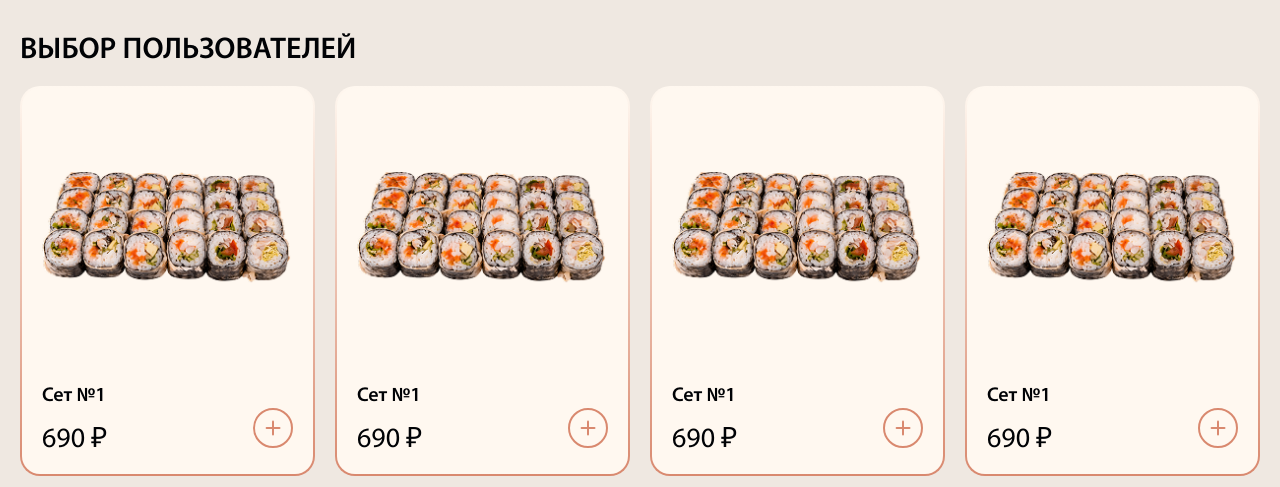
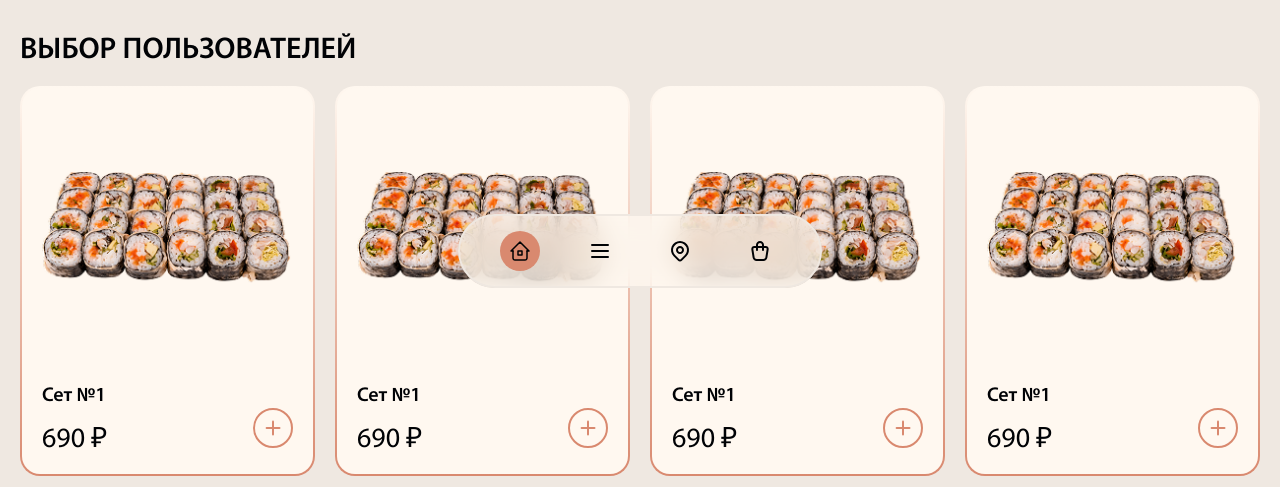
Before and after one commit to nelicepriatniy/inyan, a PHP site: page / in a window 1280 px wide. Shown: the part 462-949 px from the top of the page. Run offline with PHP 8.4, Linux system fonts and the light colour scheme.

Commit message:
first commit

```diff
--- a/index.html
+++ b/index.html
@@ -224,6 +224,43 @@
     </div>
   </footer>
 
+  <div class="btm-menu">
+    <a href="" class="item active ">
+      <svg width="24" height="24" viewBox="0 0 24 24" fill="none" xmlns="http://www.w3.org/2000/svg">
+        <path d="M5 12H3L12 3L21 12H19" stroke="#000205" stroke-width="1.5" stroke-linecap="round"
+          stroke-linejoin="round" />
+        <path
+          d="M5 12V19C5 19.5304 5.21071 20.0391 5.58579 20.4142C5.96086 20.7893 6.46957 21 7 21H17C17.5304 21 18.0391 20.7893 18.4142 20.4142C18.7893 20.0391 19 19.5304 19 19V12"
+          stroke="#000205" stroke-width="1.5" stroke-linecap="round" stroke-linejoin="round" />
+        <path d="M10 12H14V16H10V12Z" stroke="#000205" stroke-width="1.5" stroke-linecap="round"
+          stroke-linejoin="round" />
+      </svg>
+    </a>
+    <a href="" class="item">
+      <svg width="24" height="24" viewBox="0 0 24 24" fill="none" xmlns="http://www.w3.org/2000/svg">
+        <path d="M4 6H20M4 12H20M4 18H20" stroke="#000205" stroke-width="2" stroke-linecap="round"
+          stroke-linejoin="round" />
+      </svg>
+    </a>
+    <a href="" class="item">
+      <svg width="24" height="24" viewBox="0 0 24 24" fill="none" xmlns="http://www.w3.org/2000/svg">
+        <path
+          d="M9 11C9 11.7957 9.31607 12.5587 9.87868 13.1213C10.4413 13.6839 11.2044 14 12 14C12.7956 14 13.5587 13.6839 14.1213 13.1213C14.6839 12.5587 15 11.7957 15 11C15 10.2044 14.6839 9.4413 14.1213 8.87869C13.5587 8.31609 12.7956 8.00002 12 8.00002C11.2044 8.00002 10.4413 8.31609 9.87868 8.87869C9.31607 9.4413 9 10.2044 9 11Z"
+          stroke="#000205" stroke-width="2" stroke-linecap="round" stroke-linejoin="round" />
+        <path
+          d="M17.657 16.657L13.414 20.9C13.039 21.2746 12.5306 21.4851 12.0005 21.4851C11.4704 21.4851 10.962 21.2746 10.587 20.9L6.343 16.657C5.22422 15.5382 4.46234 14.1127 4.15369 12.5609C3.84504 11.009 4.00349 9.40053 4.60901 7.93874C5.21452 6.47696 6.2399 5.22755 7.55548 4.34852C8.87107 3.46949 10.4178 3.00031 12 3.00031C13.5822 3.00031 15.1289 3.46949 16.4445 4.34852C17.7601 5.22755 18.7855 6.47696 19.391 7.93874C19.9965 9.40053 20.155 11.009 19.8463 12.5609C19.5377 14.1127 18.7758 15.5382 17.657 16.657Z"
+          stroke="#000205" stroke-width="2" stroke-linecap="round" stroke-linejoin="round" />
+      </svg>
+    </a>
+    <a href="" class="item">
+      <svg width="24" height="24" viewBox="0 0 24 24" fill="none" xmlns="http://www.w3.org/2000/svg">
+        <path
+          d="M8.99998 11V6C8.99998 5.20435 9.31605 4.44129 9.87866 3.87868C10.4413 3.31607 11.2043 3 12 3C12.7956 3 13.5587 3.31607 14.1213 3.87868C14.6839 4.44129 15 5.20435 15 6V11M6.33099 8H17.67C17.9584 7.99997 18.2433 8.06229 18.5053 8.1827C18.7674 8.30311 19.0003 8.47876 19.188 8.6976C19.3758 8.91645 19.5141 9.17331 19.5933 9.45059C19.6725 9.72786 19.6908 10.019 19.647 10.304L18.392 18.456C18.283 19.1644 17.924 19.8105 17.38 20.2771C16.8359 20.7438 16.1428 21.0002 15.426 21H8.57399C7.85739 21 7.16447 20.7434 6.62062 20.2768C6.07677 19.8102 5.71791 19.1643 5.60899 18.456L4.35399 10.304C4.31016 10.019 4.32848 9.72786 4.40769 9.45059C4.48691 9.17331 4.62515 8.91645 4.81293 8.6976C5.00072 8.47876 5.23361 8.30311 5.49563 8.1827C5.75766 8.06229 6.04262 7.99997 6.33099 8Z"
+          stroke="#000205" stroke-width="2" stroke-linecap="round" stroke-linejoin="round" />
+      </svg>
+    </a>
+  </div>
+
 
   <script src="js/swiper-bundle.min.js"></script>
   <script src="js/app.js"></script>
--- a/style/style.css
+++ b/style/style.css
@@ -262,4 +262,28 @@ footer .footer-l .info {
   text-align: right;
 }
 
+.btm-menu {
+  position: fixed;
+  left: 50%;
+  bottom: 50px;
+  transform: translateX(-50%);
+  border: 2px solid #efe8e1;
+  border-radius: 100px;
+  backdrop-filter: blur(15px);
+  background: rgba(255, 248, 240, 0.7);
+  padding: 15px 40px;
+  display: flex;
+  align-items: center;
+  gap: 40px;
+}
+.btm-menu .item {
+  border-radius: 100px;
+  padding: 8px;
+  width: 40px;
+  height: 40px;
+}
+.btm-menu .item.active {
+  background: #d9896f;
+}
+
 /*# sourceMappingURL=style.css.map */
--- a/style/style.scss
+++ b/style/style.scss
@@ -313,3 +313,30 @@ footer {
     }
   }
 }
+
+.btm-menu {
+  position: fixed;
+  left: 50%;
+  bottom: 50px;
+  transform: translateX(-50%);
+  border: 2px solid #efe8e1;
+  border-radius: 100px;
+  backdrop-filter: blur(15px);
+  background: rgba(255, 248, 240, 0.7);
+  padding: 15px 40px;
+  display: flex;
+  align-items: center;
+  gap: 40px;
+
+  .item {
+    border-radius: 100px;
+    padding: 8px;
+
+    width: 40px;
+    height: 40px;
+
+    &.active {
+      background: #d9896f;
+    }
+  }
+}
```
Also changed, not shown: 1 other file.
